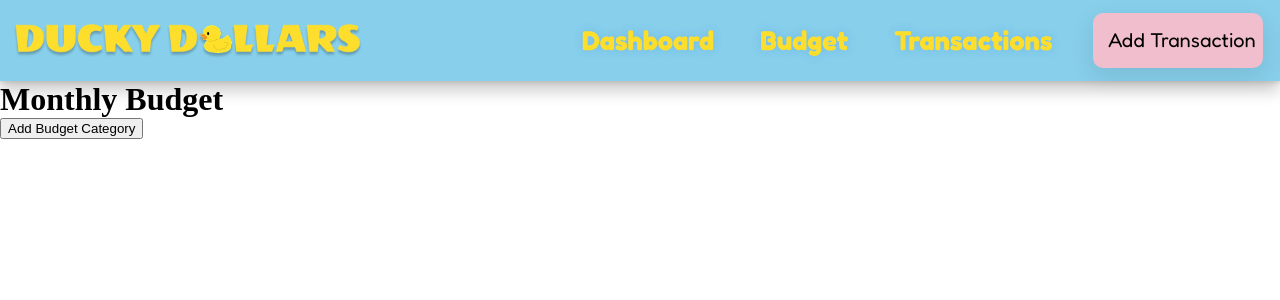
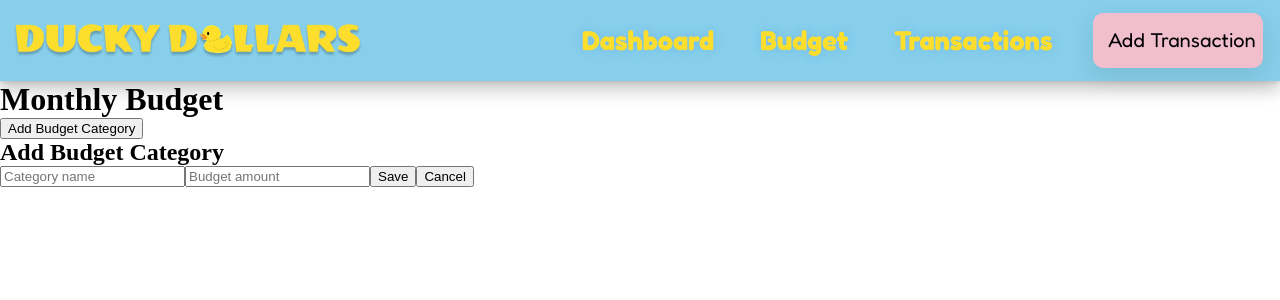
Before and after one commit to wongbernice/MERN-Stack-Project-Group-14, a React (Vite) app in the folder frontend/: page /budget in a window 1280 px wide. Both pictures are taken after a click on the button "Add Budget Category". Shown: the top 300 px of the page. Built offline with nearby package versions, Linux system fonts and the light colour scheme; a web font is replaced by a local one.

Commit message:
Added popup component

```diff
--- /dev/null
+++ b/frontend/src/components/AddCategory/addBudgetPopup.tsx
@@ -0,0 +1,65 @@
+import { useState } from "react";
+import type { ChangeEvent, FormEvent } from "react";
+
+type PopupFormProps = {
+  close: () => void;
+};
+
+const PopupForm = ({ close }: PopupFormProps) => {
+    const [category, setCategory] = useState<string>("");
+    const [amount, setAmount] = useState<number | "">("");
+    const[errMessage, setErrorMessage] = useState("");
+
+    const handleSubmit = (e: FormEvent<HTMLFormElement>) => {
+        e.preventDefault();
+
+        if(!category|| amount === "")
+        {
+            setErrorMessage("All fields are required!");
+            return;
+        }
+
+        if(amount <= 0){
+            setErrorMessage("Budget Amount must be greater than zero!");
+            return;
+        }
+
+    };
+
+    return(
+        <>
+            <h2>Add Budget Category</h2>
+
+            {errMessage && <p style={{ color: "red" }}>{errMessage}</p>}
+
+            <form onSubmit={handleSubmit}>
+                <input
+                    type="text"
+                    value={category}
+                    onChange={(e: ChangeEvent<HTMLInputElement>) => {
+                        setCategory(e.target.value);
+                        setErrorMessage("");
+                    }}
+                    placeholder="Category name">
+                </input>
+
+                <input
+                    type="number"
+                    value={amount}
+                    min={0}
+                    onChange={(e: ChangeEvent<HTMLInputElement>) => {
+                        const val = e.target.value;
+                        setAmount(val === "" ? "" : Number(val));
+                        setErrorMessage("");
+                    }}
+                        placeholder="Budget amount">
+                </input>
+
+                <button type="submit">Save</button>
+                <button type="button" onClick={close}>Cancel</button>
+            </form>
+        </>
+    )
+
+};
+export default PopupForm;
--- a/frontend/src/pages/Budget/Budget.tsx
+++ b/frontend/src/pages/Budget/Budget.tsx
@@ -2,6 +2,7 @@ import axios from 'axios';
 import { useState } from 'react';
 import { useNavigate } from 'react-router-dom';
 import { NavBar } from '../../components/NavBar/NavBar'
+import PopupForm from '../../components/AddCategory/addBudgetPopup';
 
 // 1 Button - Add Budget Category
     // Brings up pop up for the user to add a category name & budget amount
@@ -14,11 +15,21 @@ import { NavBar } from '../../components/NavBar/NavBar'
 
 export const BudgetPage = () =>
 {
+    const [showPopup, setShowPopup] = useState(false);
+
     return(
         <>
             <NavBar />
             <h1>Monthly Budget</h1>
-            <button id="budgetCat">Add Budget Category</button>
+            <button id="budgetCat" onClick={() => setShowPopup(true)}>Add Budget Category</button>
+
+            {showPopup && (
+                <PopupForm close={() => setShowPopup(false)} />
+            )}
+
+            <table id="budgetTable">
+
+            </table>
         </>
     );
 };
```
